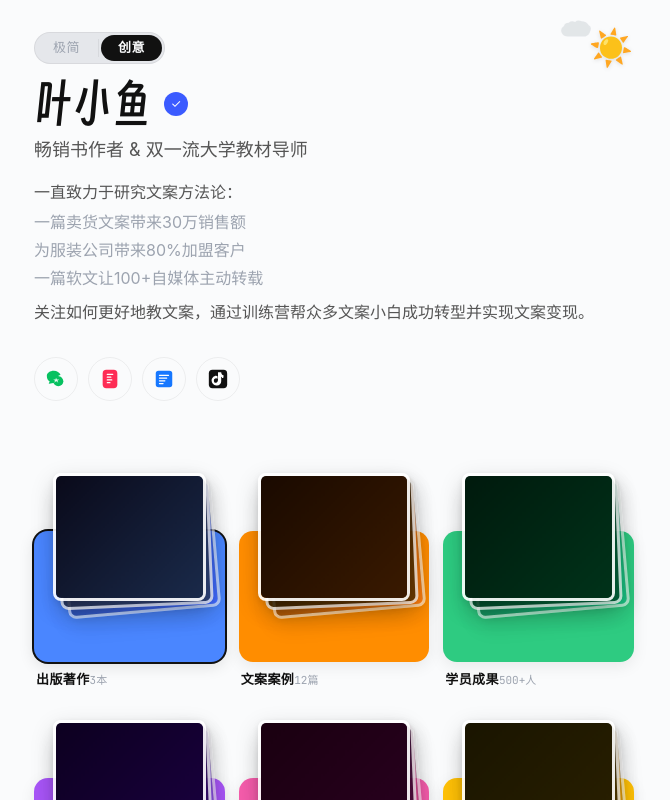
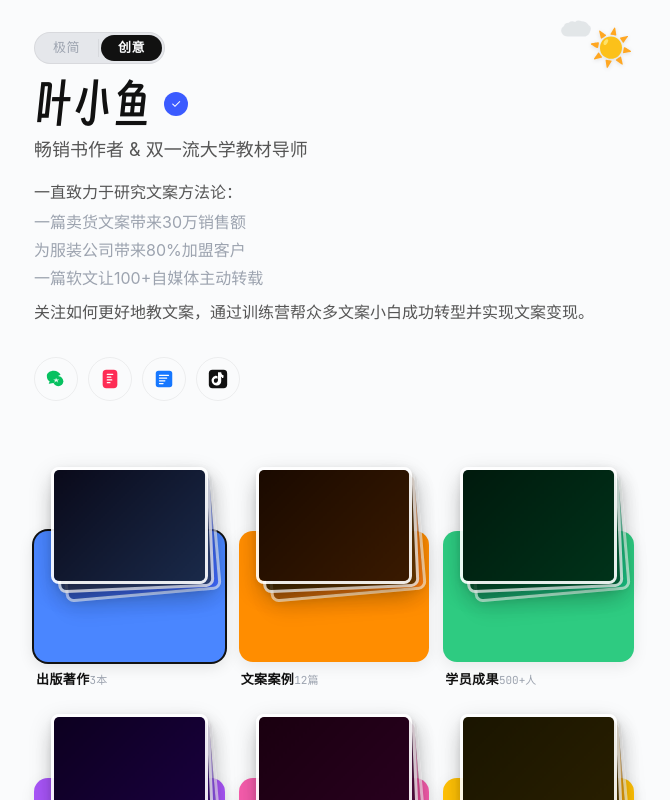
Before and after one commit to moyimi-0211/yexiaoyu-Personal-Introduction, a React (Vite) app: page / in a window 1280 px wide. Both pictures are taken after a click on the button "创意". Shown: the top 800 px of the page, without its empty margins (306-976 px from the left). Built offline with nearby package versions, Linux system fonts and the light colour scheme; a small style sheet from the web is missing; a web font is replaced by a local one.

Commit message:
叠放卡片移至居中偏上位置 | stack占57%高度,顶部5%起,下方彩色底座露出更大

```diff
--- a/src/index.css
+++ b/src/index.css
@@ -361,10 +361,10 @@ body {
 /* — 3 层卡片叠放容器 — */
 .folder-stack-wrap {
   position: absolute;
-  top: 8%;
-  left: 10%;
-  right: 10%;
-  bottom: 30%;
+  top: 5%;
+  left: 9%;
+  right: 9%;
+  bottom: 38%;
   z-index: 1;
 }
 
```
